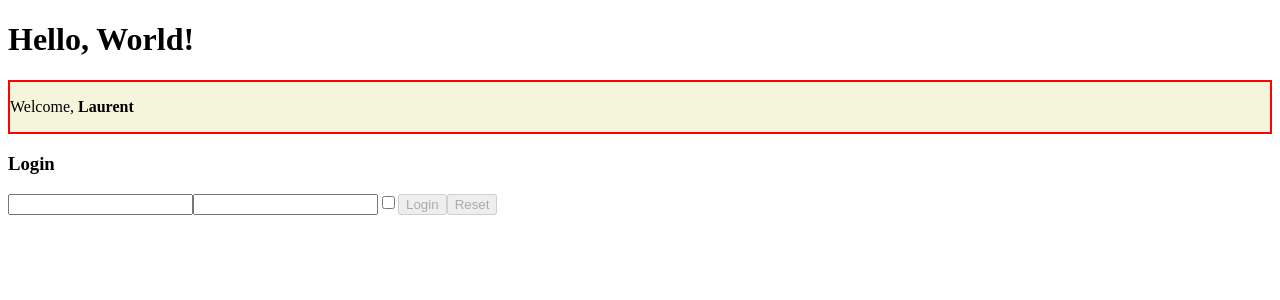
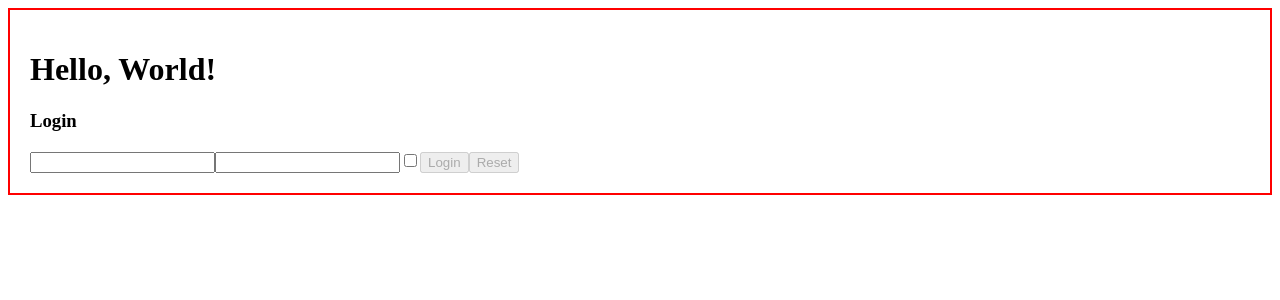
Before and after one commit to l7g/react-exercises, a React (Create React App) app: page / in a window 1280 px wide. Shown: the top 300 px of the page. Built offline with nearby package versions, Linux system fonts and the light colour scheme.

Commit message:
esercizio completato

```diff
--- a/src/App.js
+++ b/src/App.js
@@ -6,7 +6,8 @@
 //import { UncontrolledLogin } from "./UncontrolledLogin";
 //import { Color } from "./ColorsList";
 //import { Message } from "./message";
-import { Welcome } from "./Welcome";
+//import { Welcome } from "./Welcome";
+import { Container } from "./Container";
 //import { Counter } from "./Counter";
 //import { ClickTracker } from "./ClickTracker";
 
@@ -15,14 +16,15 @@
     return (
       <div>
         <React.StrictMode>
-          <Hello />
-          <Welcome name={<strong>Laurent</strong>} age='20'/>
-        <Login/>
+          <Container>
+            <Hello />
+            <Login />
+          </Container>
         </React.StrictMode>
 
         {/* <Message/>
                 <InteractiveWelcome/>
-
+                <Welcome name={<strong>Laurent</strong>} age="20" />
                 <ToDoList />
                 <Color/>
                 <UncontrolledLogin/>
--- /dev/null
+++ b/src/Container.js
@@ -0,0 +1,16 @@
+import React from "react";
+
+export class Container extends React.Component {
+  render() {
+    const containerStyle = {
+        border: '2px solid red',
+        backgroundColor: 'white',
+        padding: '20px'
+    }
+    return (
+      <div>
+        <div style={containerStyle} className="container-content">{this.props.children}</div>
+      </div>
+    );
+  }
+}
```
